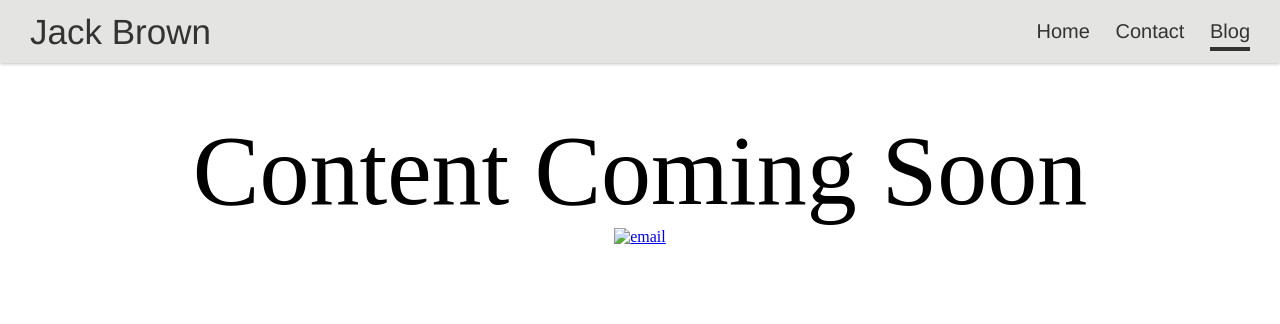
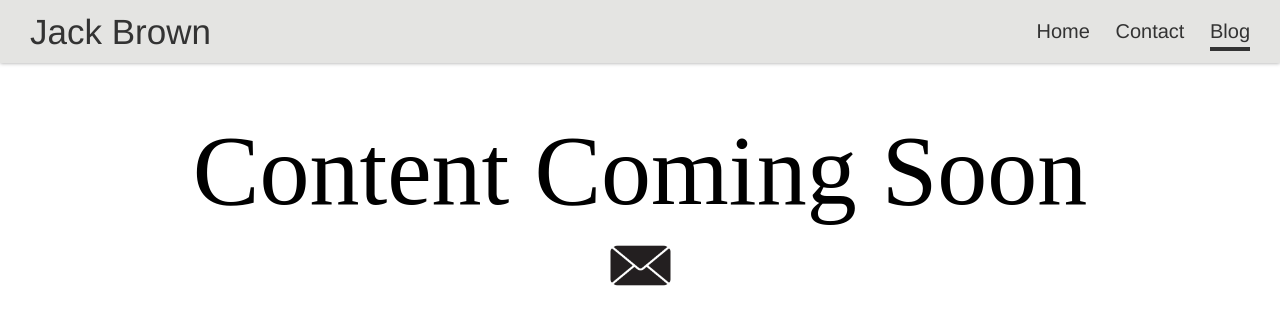
Before and after one commit to jackwbrown/jackwbrown.github.io, a plain HTML site: page blog.html in a window 1280 px wide. Drawn offline with Linux system fonts and the light colour scheme; files that its build step writes are made by us from their sources.

Commit message:
Update blog.html

```diff
--- a/blog.html
+++ b/blog.html
@@ -37,7 +37,7 @@
         Content Coming Soon
     </div>
     <div class="mail">
-        <a href="mailto:jackbrownportfolio@duck.com" ><img src="img/email.png" alt="email" height="75px" width="75px"></a>
+        <a href="mailto:jackbrownportfolio@duck.com" ><img src="email.png" alt="email" height="75px" width="75px"></a>
     </div>
 
 
```
